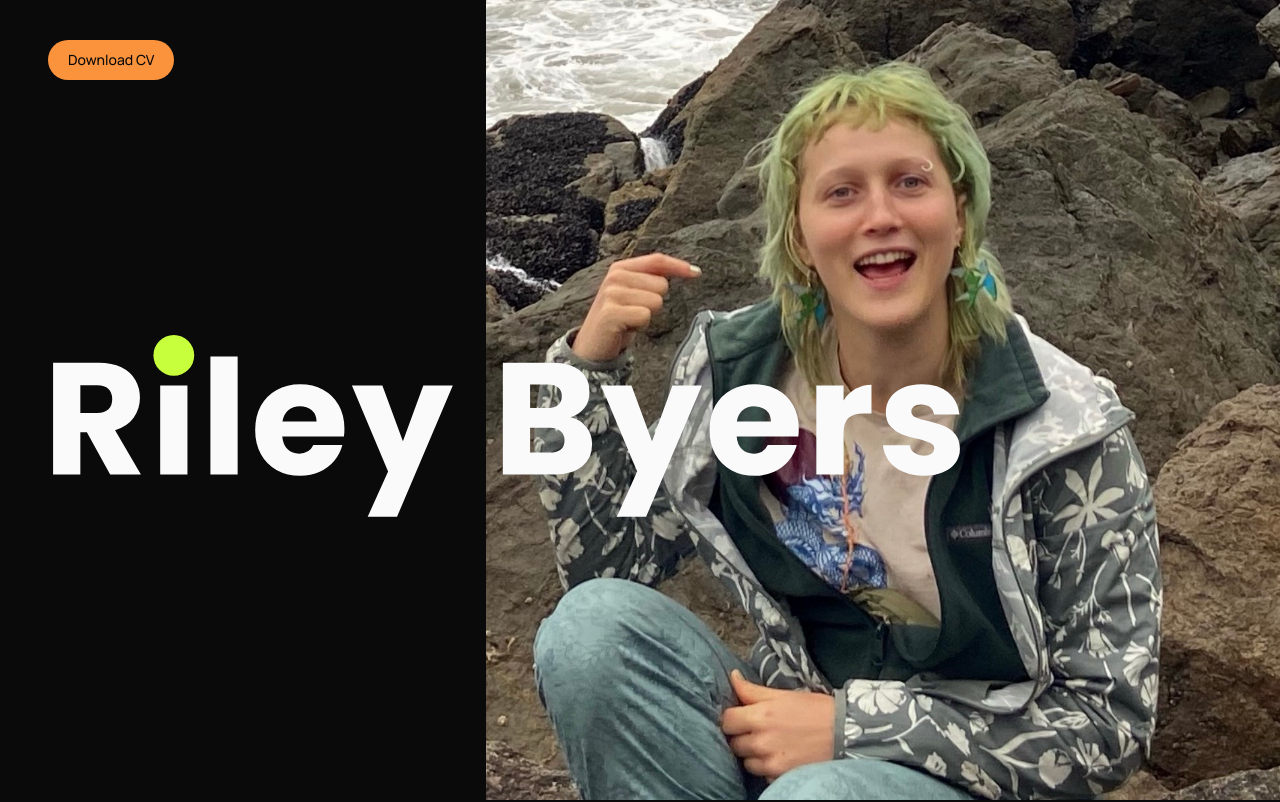
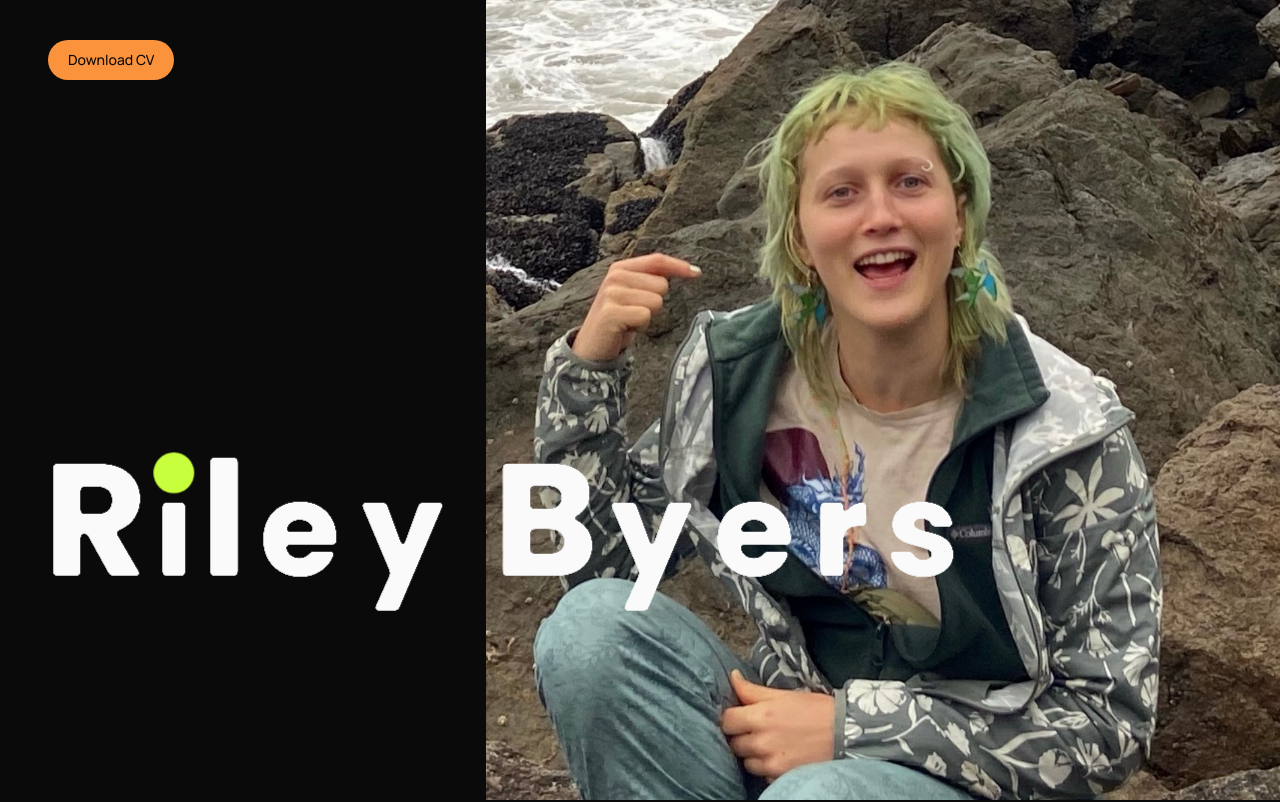
Before and after one commit to rileyb3/portfolio, a Next.js app: page / in a window 1280 px wide. Shown: the top 802 px of the page. Built offline with nearby package versions, Linux system fonts and the light colour scheme.

Commit message:
Refine wordmark (size contrast, rounded terminals); make name sticky-centered on scroll, starting lower

```diff
--- a/src/components/Hero.tsx
+++ b/src/components/Hero.tsx
@@ -4,10 +4,8 @@ import NameWordmark from "./NameWordmark";
 export default function Hero() {
   return (
     // Outer section is taller than one screen — that extra height is the
-    // runway the sticky photo holds for before releasing. Only the photo
-    // is sticky; the name/CV button below are in normal flow, so they
-    // scroll away at normal speed while the photo stays pinned — shorter
-    // hold than before, so it releases sooner.
+    // runway both the sticky photo and the sticky name hold before
+    // releasing and scrolling away with the rest of the page.
     <section id="top" className="relative h-[140vh]">
       <div className="sticky top-0 h-screen overflow-hidden bg-ink">
         {/* Photo: full-bleed on the right. Hard cut to black on the left —
@@ -22,10 +20,7 @@ export default function Hero() {
         </div>
       </div>
 
-      {/* Text layer: NOT sticky, sits in the first screen of the section
-          and scrolls away normally, separate from the pinned photo above. */}
-      <div className="absolute inset-x-0 top-0 z-10 h-screen">
-        <div className="absolute left-8 top-8 sm:left-12 sm:top-10">
+      <div className="absolute left-8 top-8 z-10 sm:left-12 sm:top-10">
         <a
           href={profile.cvHref}
           download
@@ -35,16 +30,19 @@ export default function Hero() {
         </a>
       </div>
 
-        {/* Name: overlaps the boundary between the dark panel and the photo.
-            Custom vector wordmark (see NameWordmark) instead of live text —
-            keeps the accessible name via aria-label on this heading. */}
+      {/* Name: starts lower on the page (pulled up from its natural
+          post-photo flow position via the negative margin below, so it's
+          still visible on load without needing a scroll) and locks once
+          it reaches vertical center — sticky top-1/2, instead of
+          continuing to scroll off screen like before. Custom vector
+          wordmark (see NameWordmark) instead of live text — keeps the
+          accessible name via aria-label on this heading. */}
       <h1
         aria-label={profile.name}
-          className="pointer-events-none absolute left-6 top-[38%] text-paper sm:left-10"
+        className="pointer-events-none sticky top-1/2 z-10 mt-[-35vh] w-fit -translate-y-1/2 pl-6 text-paper sm:pl-10"
       >
         <NameWordmark className="h-auto w-[420px] sm:w-[740px] lg:w-[930px]" />
       </h1>
-      </div>
     </section>
   );
 }
--- a/src/components/NameWordmark.tsx
+++ b/src/components/NameWordmark.tsx
@@ -1,8 +1,10 @@
 // Custom vector wordmark for "Riley Byers" — letterform outlines extracted
 // from Poppins Bold (SIL Open Font License, free for any use) and rebuilt
-// as raw SVG paths, with the "i" dot swapped for an enlarged accent-color
-// circle. A from-scratch alternative to licensing a display font, and a
-// small callback to the ring-shaped favicon via the dot motif.
+// as raw SVG paths, then customized: caps and ascenders (R, B, l) kept at
+// full height while x-height letters are scaled down for real cap/x-height
+// contrast, sharp terminals softened via a blur+contrast "round corners"
+// filter, and the "i" dot swapped for an enlarged accent-color circle —
+// a callback to the ring-shaped favicon.
 export default function NameWordmark({ className }: { className?: string }) {
   return (
     <svg
@@ -11,22 +13,33 @@ export default function NameWordmark({ className }: { className?: string }) {
       aria-hidden="true"
       className={className}
     >
-      <g transform="translate(0,1050) scale(1,-1)" fill="currentColor">
-        <path d="M420 0 274 265H233V0H62V702H349Q432 702 490.5 673.0Q549 644 578.0 593.5Q607 543 607 481Q607 411 567.5 356.0Q528 301 451 278L613 0ZM233 386H339Q386 386 409.5 409.0Q433 432 433 474Q433 514 409.5 537.0Q386 560 339 560H233Z" transform="translate(0,0)" />
-        <path d="M233 558V0H62V558Z" transform="translate(672,0)" />
-        <path d="M233 740V0H62V740Z" transform="translate(987,0)" />
-        <path d="M585 238H198Q202 186 231.5 158.5Q261 131 304 131Q368 131 393 185H575Q561 130 524.5 86.0Q488 42 433.0 17.0Q378 -8 310 -8Q228 -8 164.0 27.0Q100 62 64.0 127.0Q28 192 28 279Q28 366 63.5 431.0Q99 496 163.0 531.0Q227 566 310 566Q391 566 454.0 532.0Q517 498 552.5 435.0Q588 372 588 288Q588 264 585 238ZM413 333Q413 377 383.0 403.0Q353 429 308 429Q265 429 235.5 404.0Q206 379 199 333Z" transform="translate(1302,0)" />
-        <path d="M632 558 282 -265H98L226 19L-1 558H190L319 209L447 558Z" transform="translate(1938,0)" />
-        <path d="M622 191Q622 103 560.5 51.5Q499 0 389 0H62V702H378Q485 702 545.5 653.0Q606 604 606 520Q606 458 573.5 417.0Q541 376 487 360Q548 347 585.0 299.5Q622 252 622 191ZM233 418H345Q387 418 409.5 436.5Q432 455 432 491Q432 527 409.5 546.0Q387 565 345 565H233ZM449 214Q449 251 424.5 272.0Q400 293 357 293H233V138H359Q402 138 425.5 157.5Q449 177 449 214Z" transform="translate(2822,0)" />
-        <path d="M632 558 282 -265H98L226 19L-1 558H190L319 209L447 558Z" transform="translate(3501,0)" />
-        <path d="M585 238H198Q202 186 231.5 158.5Q261 131 304 131Q368 131 393 185H575Q561 130 524.5 86.0Q488 42 433.0 17.0Q378 -8 310 -8Q228 -8 164.0 27.0Q100 62 64.0 127.0Q28 192 28 279Q28 366 63.5 431.0Q99 496 163.0 531.0Q227 566 310 566Q391 566 454.0 532.0Q517 498 552.5 435.0Q588 372 588 288Q588 264 585 238ZM413 333Q413 377 383.0 403.0Q353 429 308 429Q265 429 235.5 404.0Q206 379 199 333Z" transform="translate(4153,0)" />
-        <path d="M408 564V383H361Q297 383 265.0 355.5Q233 328 233 259V0H62V558H233V465Q263 511 308.0 537.5Q353 564 408 564Z" transform="translate(4789,0)" />
-        <path d="M32 183H201Q204 154 228.0 136.0Q252 118 287 118Q319 118 336.5 130.5Q354 143 354 163Q354 187 329.0 198.5Q304 210 248 224Q188 238 148.0 253.5Q108 269 79.0 302.5Q50 336 50 393Q50 441 76.5 480.5Q103 520 154.5 543.0Q206 566 277 566Q382 566 442.5 514.0Q503 462 512 376H354Q350 405 328.5 422.0Q307 439 272 439Q242 439 226.0 427.5Q210 416 210 396Q210 372 235.5 360.0Q261 348 315 336Q377 320 416.0 304.5Q455 289 484.5 254.5Q514 220 515 162Q515 113 487.5 74.5Q460 36 408.5 14.0Q357 -8 289 -8Q216 -8 159.0 17.0Q102 42 69.0 85.5Q36 129 32 183Z" transform="translate(5237,0)" />
+      <defs>
+        <filter id="wordmark-round" x="-20%" y="-20%" width="140%" height="140%">
+          <feGaussianBlur in="SourceGraphic" stdDeviation="14" result="blur" />
+          <feColorMatrix
+            in="blur"
+            mode="matrix"
+            values="1 0 0 0 0  0 1 0 0 0  0 0 1 0 0  0 0 0 20 -9"
+          />
+        </filter>
+      </defs>
+      <g
+        transform="translate(0,1050) scale(1,-1)"
+        fill="currentColor"
+        filter="url(#wordmark-round)"
+      >
+        <path d="M420.0 0.0 274.0 265.0H233.0V0.0H62.0V702.0H349.0Q432.0 702.0 490.5 673.0Q549.0 644.0 578.0 593.5Q607.0 543.0 607.0 481.0Q607.0 411.0 567.5 356.0Q528.0 301.0 451.0 278.0L613.0 0.0ZM233.0 386.0H339.0Q386.0 386.0 409.5 409.0Q433.0 432.0 433.0 474.0Q433.0 514.0 409.5 537.0Q386.0 560.0 339.0 560.0H233.0Z" transform="translate(0,0)" />
+        <path d="M217.61 457.56V0H77.39V457.56Z" transform="translate(672,0)" />
+        <path d="M233.0 740.0V0.0H62.0V740.0Z" transform="translate(987,0)" />
+        <path d="M535.14 195.16H217.8Q221.08 152.52 245.27 129.97Q269.46 107.42 304.72 107.42Q357.2 107.42 377.7 151.7H526.94Q515.46 106.6 485.53 70.52Q455.6 34.44 410.5 13.94Q365.4 -6.56 309.64 -6.56Q242.4 -6.56 189.92 22.14Q137.44 50.84 107.92 104.14Q78.4 157.44 78.4 228.78Q78.4 300.12 107.51 353.42Q136.62 406.72 189.1 435.42Q241.58 464.12 309.64 464.12Q376.06 464.12 427.72 436.24Q479.38 408.36 508.49 356.7Q537.6 305.04 537.6 236.16Q537.6 216.48 535.14 195.16ZM394.1 273.06Q394.1 309.14 369.5 330.46Q344.9 351.78 308.0 351.78Q272.74 351.78 248.55 331.28Q224.36 310.78 218.62 273.06Z" transform="translate(1302,0)" />
+        <path d="M575.12 457.56 288.12 -217.3H137.24L242.2 15.58L56.06 457.56H212.68L318.46 171.38L423.42 457.56Z" transform="translate(1938,0)" />
+        <path d="M622.0 191.0Q622.0 103.0 560.5 51.5Q499.0 0.0 389.0 0.0H62.0V702.0H378.0Q485.0 702.0 545.5 653.0Q606.0 604.0 606.0 520.0Q606.0 458.0 573.5 417.0Q541.0 376.0 487.0 360.0Q548.0 347.0 585.0 299.5Q622.0 252.0 622.0 191.0ZM233.0 418.0H345.0Q387.0 418.0 409.5 436.5Q432.0 455.0 432.0 491.0Q432.0 527.0 409.5 546.0Q387.0 565.0 345.0 565.0H233.0ZM449.0 214.0Q449.0 251.0 424.5 272.0Q400.0 293.0 357.0 293.0H233.0V138.0H359.0Q402.0 138.0 425.5 157.5Q449.0 177.0 449.0 214.0Z" transform="translate(2822,0)" />
+        <path d="M575.12 457.56 288.12 -217.3H137.24L242.2 15.58L56.06 457.56H212.68L318.46 171.38L423.42 457.56Z" transform="translate(3501,0)" />
+        <path d="M535.14 195.16H217.8Q221.08 152.52 245.27 129.97Q269.46 107.42 304.72 107.42Q357.2 107.42 377.7 151.7H526.94Q515.46 106.6 485.53 70.52Q455.6 34.44 410.5 13.94Q365.4 -6.56 309.64 -6.56Q242.4 -6.56 189.92 22.14Q137.44 50.84 107.92 104.14Q78.4 157.44 78.4 228.78Q78.4 300.12 107.51 353.42Q136.62 406.72 189.1 435.42Q241.58 464.12 309.64 464.12Q376.06 464.12 427.72 436.24Q479.38 408.36 508.49 356.7Q537.6 305.04 537.6 236.16Q537.6 216.48 535.14 195.16ZM394.1 273.06Q394.1 309.14 369.5 330.46Q344.9 351.78 308.0 351.78Q272.74 351.78 248.55 331.28Q224.36 310.78 218.62 273.06Z" transform="translate(4153,0)" />
+        <path d="M373.08 462.48V314.06H334.54Q282.06 314.06 255.82 291.51Q229.58 268.96 229.58 212.38V0.0H89.36V457.56H229.58V381.3Q254.18 419.02 291.08 440.75Q327.98 462.48 373.08 462.48Z" transform="translate(4789,0)" />
+        <path d="M76.46 150.06H215.04Q217.5 126.28 237.18 111.52Q256.86 96.76 285.56 96.76Q311.8 96.76 326.15 107.01Q340.5 117.26 340.5 133.66Q340.5 153.34 320.0 162.77Q299.5 172.2 253.58 183.68Q204.38 195.16 171.58 207.87Q138.78 220.58 115.0 248.05Q91.22 275.52 91.22 322.26Q91.22 361.62 112.95 394.01Q134.68 426.4 176.91 445.26Q219.14 464.12 277.36 464.12Q363.46 464.12 413.07 421.48Q462.68 378.84 470.06 308.32H340.5Q337.22 332.1 319.59 346.04Q301.96 359.98 273.26 359.98Q248.66 359.98 235.54 350.55Q222.42 341.12 222.42 324.72Q222.42 305.04 243.33 295.2Q264.24 285.36 308.52 275.52Q359.36 262.4 391.34 249.69Q423.32 236.98 447.51 208.69Q471.7 180.4 472.52 132.84Q472.52 92.66 449.97 61.09Q427.42 29.52 385.19 11.48Q342.96 -6.56 287.2 -6.56Q227.34 -6.56 180.6 13.94Q133.86 34.44 106.8 70.11Q79.74 105.78 76.46 150.06Z" transform="translate(5237,0)" />
       </g>
-      {/* Accent dot on the "i", enlarged and recolored — positioned
-          directly in top-down SVG coordinates (outside the flipped
-          group), equivalent to font-space (819.5, 748). */}
-      <circle cx="819.5" cy="302" r="128" fill="#C8FF3D" />
+      <circle cx="819.5" cy="404.4" r="128" fill="#C8FF3D" />
     </svg>
   );
 }
```
Lines whose indentation alone changed are shown as unchanged.
